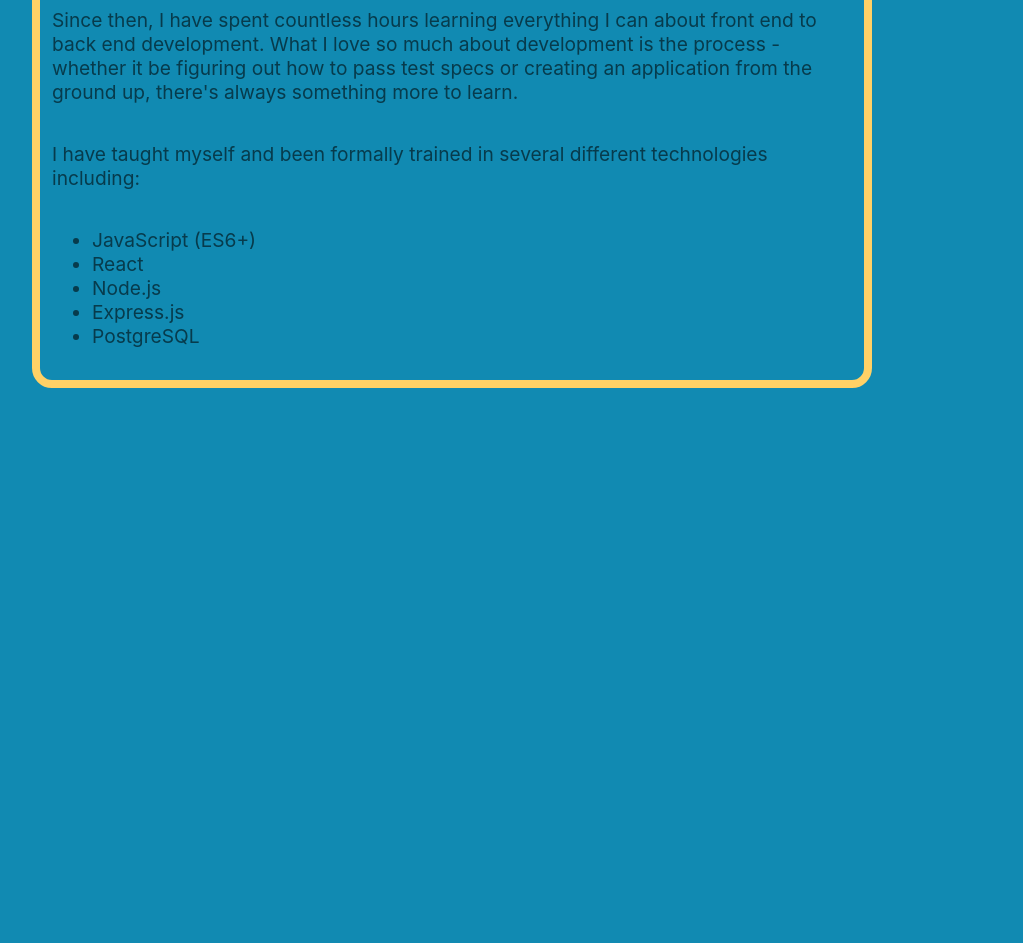
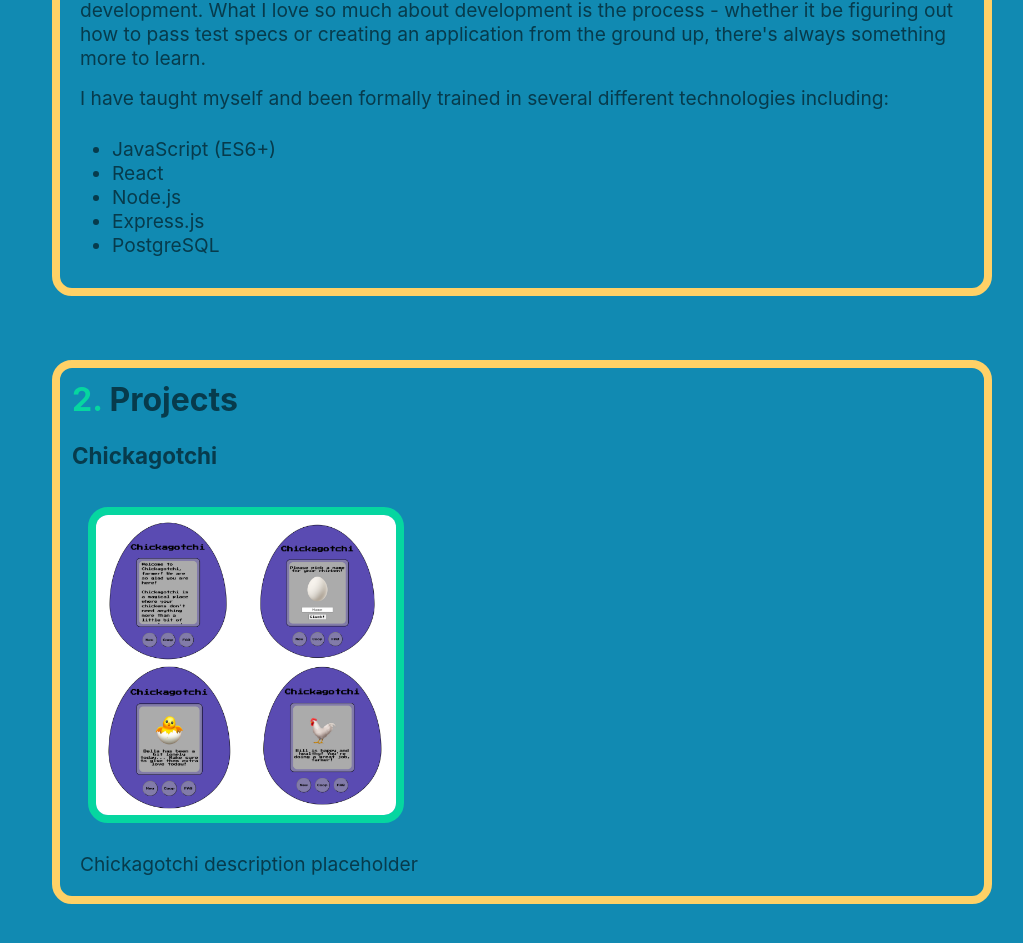
Before and after one commit to corumgold/corygold.dev, a React (Create React App) app: page / in a window 1280 px wide. Shown: the part 805-1748 px from the top of the page, without its empty margins (118-1141 px from the left). Before the commit the page ends 1193 px from the top, so only its background shows below. Built offline with nearby package versions, Linux system fonts and the light colour scheme.

Commit message:
Start projects carousel

```diff
--- a/src/components/Home/Home.js
+++ b/src/components/Home/Home.js
@@ -1,5 +1,6 @@
 import React from "react";
 import bunnyPhoto from "../../photos/bunnypic.jpg";
+import Projects from "./Projects";
 import AboutMe from "./AboutMe";
 
 const Home = () => {
@@ -21,6 +22,7 @@ const Home = () => {
         </div>
       </div>
       <AboutMe />
+      <Projects />
     </>
   );
 };
--- /dev/null
+++ b/src/components/Home/Project.js
@@ -0,0 +1,16 @@
+import React from "react";
+
+const Project = ({ project }) => {
+  const imgUrl = project.image;
+  console.log(imgUrl)
+
+  return (
+    <div className="Project">
+      <h3>{project.title}</h3>
+      <img src={require("../../photos/Chickagotchi.png")} alt={project.altText} />
+      <p>{project.description}</p>
+    </div>
+  );
+};
+
+export default Project;
--- /dev/null
+++ b/src/components/Home/Projects.js
@@ -0,0 +1,20 @@
+import React from "react";
+import Project from "./Project";
+import projects from "../../projects";
+
+const Projects = () => {
+  return (
+    <div className="home-container">
+      <h4>
+        <span>2. </span>Projects
+      </h4>
+      <div className="projects-carousel">
+        {projects.map((project) => {
+          return <Project key={project.id} project={project} />;
+        })}
+      </div>
+    </div>
+  );
+};
+
+export default Projects;
--- a/src/index.css
+++ b/src/index.css
@@ -85,8 +85,8 @@ span {
 .home-container {
 display: flex;
 flex-direction: column;
-max-width: 800px;
-margin: 0 6rem 0 2rem;
+max-width: 900px;
+margin: 4rem;
 border: 8px solid #ffd166;
 border-radius: 20px;
 padding: 12px;
@@ -96,3 +96,19 @@ padding: 12px;
   font-size: 2rem;
   margin: 0;
 }
+
+.home-container p {
+  margin: 0.5rem;
+}
+
+.projects-carousel {
+  display: flex;
+}
+
+.projects-carousel img {
+  width: 300px;
+  border-radius: 20px;
+  border: 8px solid #06d6a0;
+  margin: 1rem;
+
+}
--- /dev/null
+++ b/src/projects.js
@@ -0,0 +1,11 @@
+const projects = [
+  {
+    id: 1,
+    title: "Chickagotchi",
+    image: "../../photos/Chickagotchi.png",
+    altText: "chickagotchi project image",
+    description: "Chickagotchi description placeholder",
+  },
+];
+
+export default projects;
```
Also changed, not shown: src/photos/Chickagotchi.png (added).
